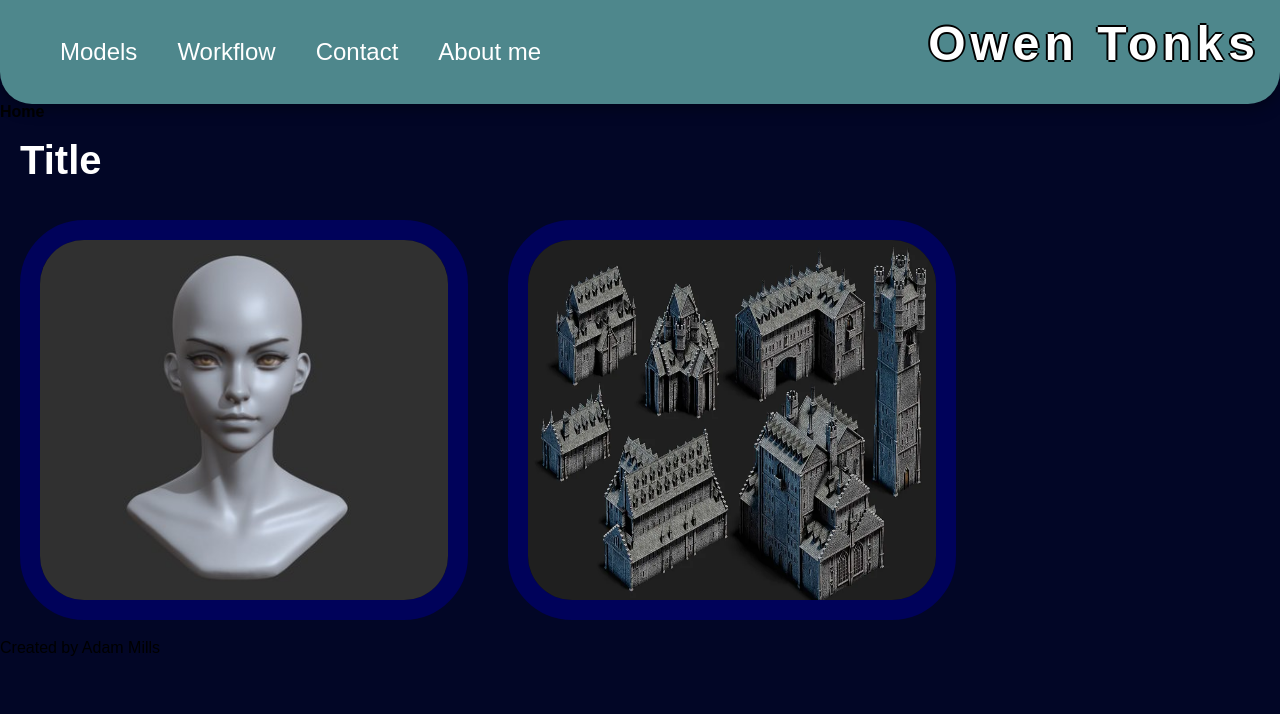
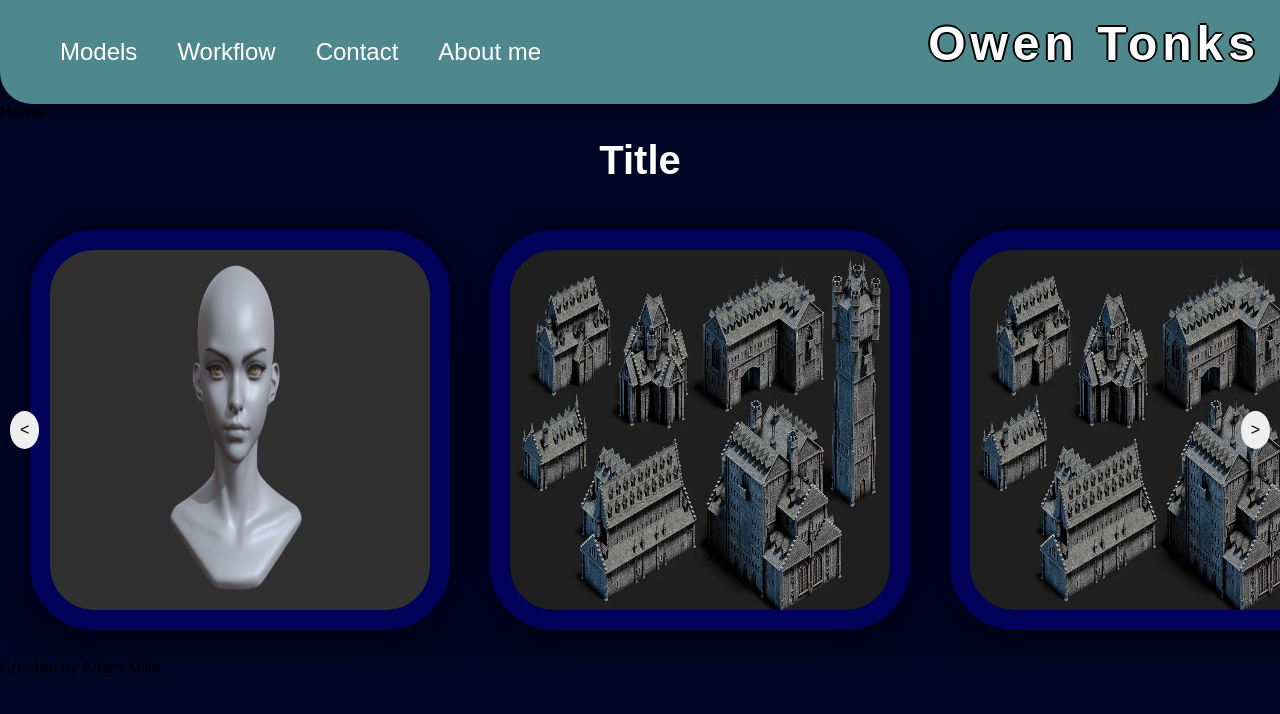
Before and after one commit to AMillsy/owen-portfolio-react, a React (Create React App) app: page / in a window 1280 px wide. Shown: the top 714 px of the page. Built offline with nearby package versions, Linux system fonts and the light colour scheme.

Commit message:
adding buttons to the carousel

```diff
--- a/src/components/Carousel.js
+++ b/src/components/Carousel.js
@@ -1,15 +1,44 @@
 import img1 from "../images/img1.jpeg";
 import img2 from "../images/img2.png";
+import React from "react";
 import "../styles/Carousel.css";
 const Carousel = () => {
+  let isDragStart = false,
+    prevPageX,
+    prevScrollLeft;
+
+  const dragStart = (e) => {
+    isDragStart = true;
+    prevPageX = e.pageX;
+    prevScrollLeft = carouselRef.current.scrollLeft;
+  };
+  const dragStop = () => {
+    isDragStart = false;
+  };
+  function dragging(e) {
+    if (!isDragStart) return;
+    e.preventDefault();
+    let positionDiff = e.pageX - prevPageX;
+    carouselRef.current.scrollLeft = prevScrollLeft - positionDiff;
+  }
+  const carouselRef = React.createRef();
   return (
-    <div>
+    <div className="carousel">
       <h3 className="carouselTitle">Title</h3>
-      <div className="carousel">
-        <div className="carouselImages">
-          <img src={img1}></img>
-        </div>
-        <img className="carouselImages" src={img2} />
+
+      <div
+        className="container"
+        onMouseMove={(e) => dragging(e)}
+        onMouseDown={(e) => dragStart(e)}
+        onMouseUp={() => dragStop()}
+        ref={carouselRef}
+      >
+        <button className="carouselButtons left">&lt;</button>
+        <img className="carouselImages" src={img1} alt="" />
+        <img className="carouselImages" src={img2} alt="" />
+        <img className="carouselImages" src={img2} alt="" />
+        <img className="carouselImages" src={img2} alt="" />
+        <button className="carouselButtons right">&gt;</button>
       </div>
     </div>
   );
--- a/src/styles/Carousel.css
+++ b/src/styles/Carousel.css
@@ -1,20 +1,16 @@
 .carouselImages {
-  width: 35%;
+  width: calc(100% / 3);
   height: 400px;
   margin: 20px;
   border: 20px solid rgb(0, 2, 90);
   border-radius: 4rem;
-  overflow: hidden;
+  box-shadow: rgba(0, 0, 0, 0.25) 0px 54px 55px,
+    rgba(0, 0, 0, 0.12) 0px -12px 30px, rgba(0, 0, 0, 0.12) 0px 4px 6px,
+    rgba(0, 0, 0, 0.17) 0px 12px 13px, rgba(0, 0, 0, 0.09) 0px -3px 5px;
 }
 
-.carouselImages img {
-  object-fit: cover;
-  width: 100%;
-  height: 100%;
-}
-
-.carousel {
-  display: flex;
+.carouselImages:first-child {
+  margin-left: 0px;
 }
 
 .carouselTitle {
@@ -22,3 +18,36 @@
   font-size: 250%;
   margin: 20px;
 }
+.carousel {
+  display: flex;
+  flex-direction: column;
+  align-items: center;
+}
+.container {
+  width: 100%;
+  padding: 10px;
+  display: flex;
+  overflow: scroll;
+  align-items: center;
+  overscroll-behavior: contain;
+  scroll-snap-type: x mandatory;
+  overflow: hidden;
+  white-space: nowrap;
+  cursor: pointer;
+  position: relative;
+}
+
+.carouselButtons {
+  padding: 10px;
+  border-radius: 50%;
+  border: 0;
+  margin: 10px;
+  position: absolute;
+}
+
+.left {
+  left: 0;
+}
+.right {
+  right: 0;
+}
```
